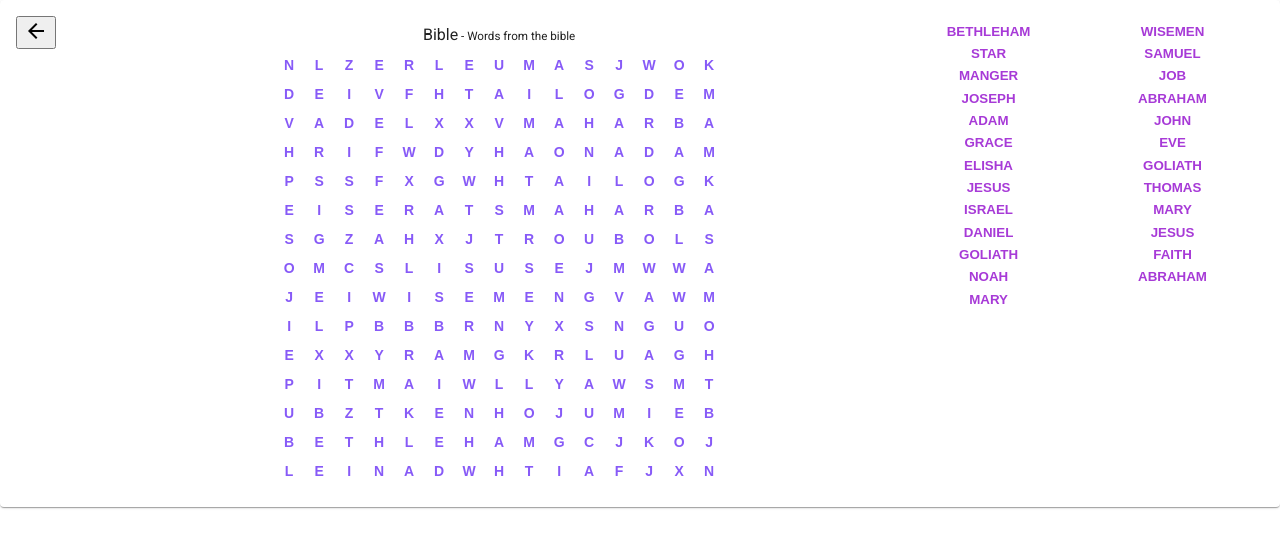
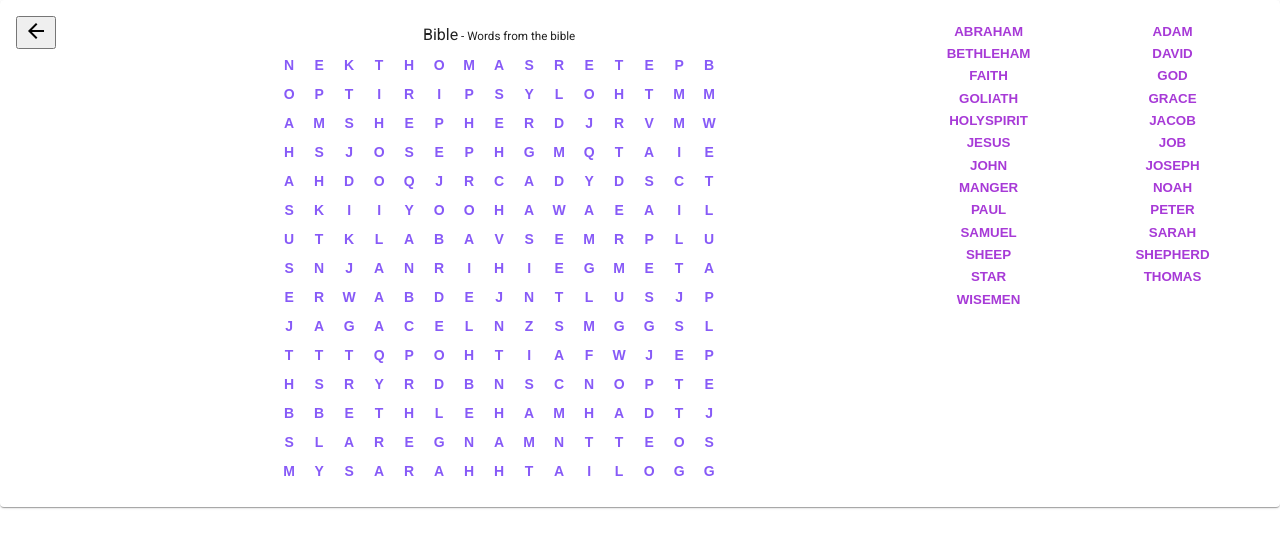
Before and after one commit to klmcwhirter/huntwords, an Angular app in the folder ui/: page / in a window 1280 px wide. Shown: the top 548 px of the page. Built offline with nearby package versions, Linux system fonts and the light colour scheme.

Commit message:
Update service with example with sorted solutions

```diff
--- a/ui/src/app/puzzleboard/puzzleboard.service.ts
+++ b/ui/src/app/puzzleboard/puzzleboard.service.ts
@@ -6,267 +6,50 @@ const puzzleboard: PuzzleBoard = {
     height: 15,
     width: 15,
     letters: [
-        ['N', 'L', 'Z', 'E', 'R', 'L', 'E', 'U', 'M', 'A', 'S', 'J', 'W', 'O', 'K'],
-        ['D', 'E', 'I', 'V', 'F', 'H', 'T', 'A', 'I', 'L', 'O', 'G', 'D', 'E', 'M'],
-        ['V', 'A', 'D', 'E', 'L', 'X', 'X', 'V', 'M', 'A', 'H', 'A', 'R', 'B', 'A'],
-        ['H', 'R', 'I', 'F', 'W', 'D', 'Y', 'H', 'A', 'O', 'N', 'A', 'D', 'A', 'M'],
-        ['P', 'S', 'S', 'F', 'X', 'G', 'W', 'H', 'T', 'A', 'I', 'L', 'O', 'G', 'K'],
-        ['E', 'I', 'S', 'E', 'R', 'A', 'T', 'S', 'M', 'A', 'H', 'A', 'R', 'B', 'A'],
-        ['S', 'G', 'Z', 'A', 'H', 'X', 'J', 'T', 'R', 'O', 'U', 'B', 'O', 'L', 'S'],
-        ['O', 'M', 'C', 'S', 'L', 'I', 'S', 'U', 'S', 'E', 'J', 'M', 'W', 'W', 'A'],
-        ['J', 'E', 'I', 'W', 'I', 'S', 'E', 'M', 'E', 'N', 'G', 'V', 'A', 'W', 'M'],
-        ['I', 'L', 'P', 'B', 'B', 'B', 'R', 'N', 'Y', 'X', 'S', 'N', 'G', 'U', 'O'],
-        ['E', 'X', 'X', 'Y', 'R', 'A', 'M', 'G', 'K', 'R', 'L', 'U', 'A', 'G', 'H'],
-        ['P', 'I', 'T', 'M', 'A', 'I', 'W', 'L', 'L', 'Y', 'A', 'W', 'S', 'M', 'T'],
-        ['U', 'B', 'Z', 'T', 'K', 'E', 'N', 'H', 'O', 'J', 'U', 'M', 'I', 'E', 'B'],
-        ['B', 'E', 'T', 'H', 'L', 'E', 'H', 'A', 'M', 'G', 'C', 'J', 'K', 'O', 'J'],
-        ['L', 'E', 'I', 'N', 'A', 'D', 'W', 'H', 'T', 'I', 'A', 'F', 'J', 'X', 'N']
+        ['N', 'E', 'K', 'T', 'H', 'O', 'M', 'A', 'S', 'R', 'E', 'T', 'E', 'P', 'B'],
+        ['O', 'P', 'T', 'I', 'R', 'I', 'P', 'S', 'Y', 'L', 'O', 'H', 'T', 'M', 'M'],
+        ['A', 'M', 'S', 'H', 'E', 'P', 'H', 'E', 'R', 'D', 'J', 'R', 'V', 'M', 'W'],
+        ['H', 'S', 'J', 'O', 'S', 'E', 'P', 'H', 'G', 'M', 'Q', 'T', 'A', 'I', 'E'],
+        ['A', 'H', 'D', 'O', 'Q', 'J', 'R', 'C', 'A', 'D', 'Y', 'D', 'S', 'C', 'T'],
+        ['S', 'K', 'I', 'I', 'Y', 'O', 'O', 'H', 'A', 'W', 'A', 'E', 'A', 'I', 'L'],
+        ['U', 'T', 'K', 'L', 'A', 'B', 'A', 'V', 'S', 'E', 'M', 'R', 'P', 'L', 'U'],
+        ['S', 'N', 'J', 'A', 'N', 'R', 'I', 'H', 'I', 'E', 'G', 'M', 'E', 'T', 'A'],
+        ['E', 'R', 'W', 'A', 'B', 'D', 'E', 'J', 'N', 'T', 'L', 'U', 'S', 'J', 'P'],
+        ['J', 'A', 'G', 'A', 'C', 'E', 'L', 'N', 'Z', 'S', 'M', 'G', 'G', 'S', 'L'],
+        ['T', 'T', 'T', 'Q', 'P', 'O', 'H', 'T', 'I', 'A', 'F', 'W', 'J', 'E', 'P'],
+        ['H', 'S', 'R', 'Y', 'R', 'D', 'B', 'N', 'S', 'C', 'N', 'O', 'P', 'T', 'E'],
+        ['B', 'B', 'E', 'T', 'H', 'L', 'E', 'H', 'A', 'M', 'H', 'A', 'D', 'T', 'J'],
+        ['S', 'L', 'A', 'R', 'E', 'G', 'N', 'A', 'M', 'N', 'T', 'T', 'E', 'O', 'S'],
+        ['M', 'Y', 'S', 'A', 'R', 'A', 'H', 'H', 'T', 'A', 'I', 'L', 'O', 'G', 'G']
     ],
     solutions: [
-        {
-            word: 'BETHLEHAM', placed: true, origin: { x: 9, y: 13 }, direction: 'E', points: [
-                { x: 0, y: 13 },
-                { x: 1, y: 13 },
-                { x: 2, y: 13 },
-                { x: 3, y: 13 },
-                { x: 4, y: 13 },
-                { x: 5, y: 13 },
-                { x: 6, y: 13 },
-                { x: 7, y: 13 },
-                { x: 8, y: 13 }
-            ]
-        },
-        {
-            word: 'WISEMEN', placed: true, origin: { x: 10, y: 8 }, direction: 'E', points: [
-                { x: 3, y: 8 },
-                { x: 4, y: 8 },
-                { x: 5, y: 8 },
-                { x: 6, y: 8 },
-                { x: 7, y: 8 },
-                { x: 8, y: 8 },
-                { x: 9, y: 8 }
-            ]
-        },
-        {
-            word: 'STAR', placed: true, origin: { x: 3, y: 5 }, direction: 'W', points: [
-                { x: 7, y: 5 },
-                { x: 6, y: 5 },
-                { x: 5, y: 5 },
-                { x: 4, y: 5 }
-            ]
-        },
-        {
-            word: 'SAMUEL', placed: true, origin: { x: 4, y: 0 }, direction: 'W', points: [
-                { x: 10, y: 0 },
-                { x: 9, y: 0 },
-                { x: 8, y: 0 },
-                { x: 7, y: 0 },
-                { x: 6, y: 0 },
-                { x: 5, y: 0 }
-            ]
-        },
-        {
-            word: 'MANGER', placed: true, origin: { x: 7, y: 5 }, direction: 'NW', points: [
-                { x: 13, y: 11 },
-                { x: 12, y: 10 },
-                { x: 11, y: 9 },
-                { x: 10, y: 8 },
-                { x: 9, y: 7 },
-                { x: 8, y: 6 }
-            ]
-        },
-        {
-            word: 'JOB', placed: true, origin: { x: 15, y: 11 }, direction: 'NE', points: [
-                { x: 12, y: 14 },
-                { x: 13, y: 13 },
-                { x: 14, y: 12 }
-            ]
-        },
-        {
-            word: 'JOSEPH', placed: true, origin: { x: 0, y: 2 }, direction: 'N', points: [
-                { x: 0, y: 8 },
-                { x: 0, y: 7 },
-                { x: 0, y: 6 },
-                { x: 0, y: 5 },
-                { x: 0, y: 4 },
-                { x: 0, y: 3 }
-            ]
-        },
-        {
-            word: 'ABRAHAM', placed: true, origin: { x: 7, y: 5 }, direction: 'W', points: [
-                { x: 14, y: 5 },
-                { x: 13, y: 5 },
-                { x: 12, y: 5 },
-                { x: 11, y: 5 },
-                { x: 10, y: 5 },
-                { x: 9, y: 5 },
-                { x: 8, y: 5 }
-            ]
-        },
-        {
-            word: 'ADAM', placed: true, origin: { x: 15, y: 3 }, direction: 'E', points: [
-                { x: 11, y: 3 },
-                { x: 12, y: 3 },
-                { x: 13, y: 3 },
-                { x: 14, y: 3 }
-            ]
-        },
-        {
-            word: 'JOHN', placed: true, origin: { x: 5, y: 12 }, direction: 'W', points: [
-                { x: 9, y: 12 },
-                { x: 8, y: 12 },
-                { x: 7, y: 12 },
-                { x: 6, y: 12 }
-            ]
-        },
-        {
-            word: 'GRACE', placed: true, origin: { x: 0, y: 9 }, direction: 'SW', points: [
-                { x: 5, y: 4 },
-                { x: 4, y: 5 },
-                { x: 3, y: 6 },
-                { x: 2, y: 7 },
-                { x: 1, y: 8 }
-            ]
-        },
-        {
-            word: 'EVE', placed: true, origin: { x: 3, y: -1 }, direction: 'N', points: [
-                { x: 3, y: 2 },
-                { x: 3, y: 1 },
-                { x: 3, y: 0 }
-            ]
-        },
-        {
-            word: 'ELISHA', placed: true, origin: { x: 6, y: 4 }, direction: 'NE', points: [
-                { x: 0, y: 10 },
-                { x: 1, y: 9 },
-                { x: 2, y: 8 },
-                { x: 3, y: 7 },
-                { x: 4, y: 6 },
-                { x: 5, y: 5 }
-            ]
-        },
-        {
-            word: 'GOLIATH', placed: true, origin: { x: 6, y: 4 }, direction: 'W', points: [
-                { x: 13, y: 4 },
-                { x: 12, y: 4 },
-                { x: 11, y: 4 },
-                { x: 10, y: 4 },
-                { x: 9, y: 4 },
-                { x: 8, y: 4 },
-                { x: 7, y: 4 }
-            ]
-        },
-        {
-            word: 'JESUS', placed: true, origin: { x: 9, y: 8 }, direction: 'NW', points: [
-                { x: 14, y: 13 },
-                { x: 13, y: 12 },
-                { x: 12, y: 11 },
-                { x: 11, y: 10 },
-                { x: 10, y: 9 }
-            ]
-        },
-        {
-            word: 'THOMAS', placed: true, origin: { x: 14, y: 5 }, direction: 'N', points: [
-                { x: 14, y: 11 },
-                { x: 14, y: 10 },
-                { x: 14, y: 9 },
-                { x: 14, y: 8 },
-                { x: 14, y: 7 },
-                { x: 14, y: 6 }
-            ]
-        },
-        {
-            word: 'ISRAEL', placed: true, origin: { x: 1, y: -1 }, direction: 'N', points: [
-                { x: 1, y: 5 },
-                { x: 1, y: 4 },
-                { x: 1, y: 3 },
-                { x: 1, y: 2 },
-                { x: 1, y: 1 },
-                { x: 1, y: 0 }
-            ]
-        },
-        {
-            word: 'MARY', placed: true, origin: { x: 7, y: 8 }, direction: 'NW', points: [
-                { x: 11, y: 12 },
-                { x: 10, y: 11 },
-                { x: 9, y: 10 },
-                { x: 8, y: 9 }
-            ]
-        },
-        {
-            word: 'DANIEL', placed: true, origin: { x: -1, y: 14 }, direction: 'W', points: [
-                { x: 5, y: 14 },
-                { x: 4, y: 14 },
-                { x: 3, y: 14 },
-                { x: 2, y: 14 },
-                { x: 1, y: 14 },
-                { x: 0, y: 14 }
-            ]
-        },
-        {
-            word: 'JESUS', placed: true, origin: { x: 5, y: 7 }, direction: 'W', points: [
-                { x: 10, y: 7 },
-                { x: 9, y: 7 },
-                { x: 8, y: 7 },
-                { x: 7, y: 7 },
-                { x: 6, y: 7 }
-            ]
-        },
-        {
-            word: 'GOLIATH', placed: true, origin: { x: 4, y: 1 }, direction: 'W', points: [
-                { x: 11, y: 1 },
-                { x: 10, y: 1 },
-                { x: 9, y: 1 },
-                { x: 8, y: 1 },
-                { x: 7, y: 1 },
-                { x: 6, y: 1 },
-                { x: 5, y: 1 }
-            ]
-        },
-        {
-            word: 'FAITH', placed: true, origin: { x: 6, y: 14 }, direction: 'W', points: [
-                { x: 11, y: 14 },
-                { x: 10, y: 14 },
-                { x: 9, y: 14 },
-                { x: 8, y: 14 },
-                { x: 7, y: 14 }
-            ]
-        },
-        {
-            word: 'NOAH', placed: true, origin: { x: 6, y: 3 }, direction: 'W', points: [
-                { x: 10, y: 3 },
-                { x: 9, y: 3 },
-                { x: 8, y: 3 },
-                { x: 7, y: 3 }
-            ]
-        },
-        {
-            word: 'ABRAHAM', placed: true, origin: { x: 7, y: 2 }, direction: 'W', points: [
-                { x: 14, y: 2 },
-                { x: 13, y: 2 },
-                { x: 12, y: 2 },
-                { x: 11, y: 2 },
-                { x: 10, y: 2 },
-                { x: 9, y: 2 },
-                { x: 8, y: 2 }
-            ]
-        },
-        {
-            word: 'MARY', placed: true, origin: { x: 2, y: 10 }, direction: 'W', points: [
-                { x: 6, y: 10 },
-                { x: 5, y: 10 },
-                { x: 4, y: 10 },
-                { x: 3, y: 10 }
-            ]
-        }
+        { word: 'ABRAHAM', placed: true, origin: { 'x': 10, 'y': 2 }, direction: 'NE', points: [{ 'x': 3, 'y': 9 }, { 'x': 4, 'y': 8 }, { 'x': 5, 'y': 7 }, { 'x': 6, 'y': 6 }, { 'x': 7, 'y': 5 }, { 'x': 8, 'y': 4 }, { 'x': 9, 'y': 3 }] },
+        { word: 'ADAM', placed: true, origin: { 'x': 14, 'y': 1 }, direction: 'NE', points: [{ 'x': 10, 'y': 5 }, { 'x': 11, 'y': 4 }, { 'x': 12, 'y': 3 }, { 'x': 13, 'y': 2 }] },
+        { word: 'BETHLEHAM', placed: true, origin: { 'x': 10, 'y': 12 }, direction: 'E', points: [{ 'x': 1, 'y': 12 }, { 'x': 2, 'y': 12 }, { 'x': 3, 'y': 12 }, { 'x': 4, 'y': 12 }, { 'x': 5, 'y': 12 }, { 'x': 6, 'y': 12 }, { 'x': 7, 'y': 12 }, { 'x': 8, 'y': 12 }, { 'x': 9, 'y': 12 }] },
+        { word: 'DAVID', placed: true, origin: { 'x': 4, 'y': 9 }, direction: 'SW', points: [{ 'x': 9, 'y': 4 }, { 'x': 8, 'y': 5 }, { 'x': 7, 'y': 6 }, { 'x': 6, 'y': 7 }, { 'x': 5, 'y': 8 }] },
+        { word: 'FAITH', placed: true, origin: { 'x': 5, 'y': 10 }, direction: 'W', points: [{ 'x': 10, 'y': 10 }, { 'x': 9, 'y': 10 }, { 'x': 8, 'y': 10 }, { 'x': 7, 'y': 10 }, { 'x': 6, 'y': 10 }] },
+        { word: 'GOD', placed: true, origin: { 'x': 11, 'y': 11 }, direction: 'NW', points: [{ 'x': 14, 'y': 14 }, { 'x': 13, 'y': 13 }, { 'x': 12, 'y': 12 }] },
+        { word: 'GOLIATH', placed: true, origin: { 'x': 6, 'y': 14 }, direction: 'W', points: [{ 'x': 13, 'y': 14 }, { 'x': 12, 'y': 14 }, { 'x': 11, 'y': 14 }, { 'x': 10, 'y': 14 }, { 'x': 9, 'y': 14 }, { 'x': 8, 'y': 14 }, { 'x': 7, 'y': 14 }] },
+        { word: 'GRACE', placed: true, origin: { 'x': 15, 'y': 2 }, direction: 'NE', points: [{ 'x': 10, 'y': 7 }, { 'x': 11, 'y': 6 }, { 'x': 12, 'y': 5 }, { 'x': 13, 'y': 4 }, { 'x': 14, 'y': 3 }] },
+        { word: 'HOLYSPIRIT', placed: true, origin: { 'x': 1, 'y': 1 }, direction: 'W', points: [{ 'x': 11, 'y': 1 }, { 'x': 10, 'y': 1 }, { 'x': 9, 'y': 1 }, { 'x': 8, 'y': 1 }, { 'x': 7, 'y': 1 }, { 'x': 6, 'y': 1 }, { 'x': 5, 'y': 1 }, { 'x': 4, 'y': 1 }, { 'x': 3, 'y': 1 }, { 'x': 2, 'y': 1 }] },
+        { word: 'JACOB', placed: true, origin: { 'x': 7, 'y': 12 }, direction: 'SE', points: [{ 'x': 2, 'y': 7 }, { 'x': 3, 'y': 8 }, { 'x': 4, 'y': 9 }, { 'x': 5, 'y': 10 }, { 'x': 6, 'y': 11 }] },
+        { word: 'JESUS', placed: true, origin: { 'x': 0, 'y': 4 }, direction: 'N', points: [{ 'x': 0, 'y': 9 }, { 'x': 0, 'y': 8 }, { 'x': 0, 'y': 7 }, { 'x': 0, 'y': 6 }, { 'x': 0, 'y': 5 }] },
+        { word: 'JOB', placed: true, origin: { 'x': 5, 'y': 7 }, direction: 'S', points: [{ 'x': 5, 'y': 4 }, { 'x': 5, 'y': 5 }, { 'x': 5, 'y': 6 }] },
+        { word: 'JOHN', placed: true, origin: { 'x': 8, 'y': 14 }, direction: 'SW', points: [{ 'x': 12, 'y': 10 }, { 'x': 11, 'y': 11 }, { 'x': 10, 'y': 12 }, { 'x': 9, 'y': 13 }] },
+        { word: 'JOSEPH', placed: true, origin: { 'x': 8, 'y': 3 }, direction: 'E', points: [{ 'x': 2, 'y': 3 }, { 'x': 3, 'y': 3 }, { 'x': 4, 'y': 3 }, { 'x': 5, 'y': 3 }, { 'x': 6, 'y': 3 }, { 'x': 7, 'y': 3 }] },
+        { word: 'MANGER', placed: true, origin: { 'x': 2, 'y': 13 }, direction: 'W', points: [{ 'x': 8, 'y': 13 }, { 'x': 7, 'y': 13 }, { 'x': 6, 'y': 13 }, { 'x': 5, 'y': 13 }, { 'x': 4, 'y': 13 }, { 'x': 3, 'y': 13 }] },
+        { word: 'NOAH', placed: true, origin: { 'x': 0, 'y': 4 }, direction: 'S', points: [{ 'x': 0, 'y': 0 }, { 'x': 0, 'y': 1 }, { 'x': 0, 'y': 2 }, { 'x': 0, 'y': 3 }] },
+        { word: 'PAUL', placed: true, origin: { 'x': 14, 'y': 4 }, direction: 'N', points: [{ 'x': 14, 'y': 8 }, { 'x': 14, 'y': 7 }, { 'x': 14, 'y': 6 }, { 'x': 14, 'y': 5 }] },
+        { word: 'PETER', placed: true, origin: { 'x': 8, 'y': 0 }, direction: 'W', points: [{ 'x': 13, 'y': 0 }, { 'x': 12, 'y': 0 }, { 'x': 11, 'y': 0 }, { 'x': 10, 'y': 0 }, { 'x': 9, 'y': 0 }] },
+        { word: 'SAMUEL', placed: true, origin: { 'x': 14, 'y': 5 }, direction: 'NE', points: [{ 'x': 8, 'y': 11 }, { 'x': 9, 'y': 10 }, { 'x': 10, 'y': 9 }, { 'x': 11, 'y': 8 }, { 'x': 12, 'y': 7 }, { 'x': 13, 'y': 6 }] },
+        { word: 'SARAH', placed: true, origin: { 'x': 7, 'y': 14 }, direction: 'E', points: [{ 'x': 2, 'y': 14 }, { 'x': 3, 'y': 14 }, { 'x': 4, 'y': 14 }, { 'x': 5, 'y': 14 }, { 'x': 6, 'y': 14 }] },
+        { word: 'SHEEP', placed: true, origin: { 'x': 3, 'y': 11 }, direction: 'SW', points: [{ 'x': 8, 'y': 6 }, { 'x': 7, 'y': 7 }, { 'x': 6, 'y': 8 }, { 'x': 5, 'y': 9 }, { 'x': 4, 'y': 10 }] },
+        { word: 'SHEPHERD', placed: true, origin: { 'x': 10, 'y': 2 }, direction: 'E', points: [{ 'x': 2, 'y': 2 }, { 'x': 3, 'y': 2 }, { 'x': 4, 'y': 2 }, { 'x': 5, 'y': 2 }, { 'x': 6, 'y': 2 }, { 'x': 7, 'y': 2 }, { 'x': 8, 'y': 2 }, { 'x': 9, 'y': 2 }] },
+        { word: 'STAR', placed: true, origin: { 'x': 1, 'y': 7 }, direction: 'N', points: [{ 'x': 1, 'y': 11 }, { 'x': 1, 'y': 10 }, { 'x': 1, 'y': 9 }, { 'x': 1, 'y': 8 }] },
+        { word: 'THOMAS', placed: true, origin: { 'x': 9, 'y': 0 }, direction: 'E', points: [{ 'x': 3, 'y': 0 }, { 'x': 4, 'y': 0 }, { 'x': 5, 'y': 0 }, { 'x': 6, 'y': 0 }, { 'x': 7, 'y': 0 }, { 'x': 8, 'y': 0 }] },
+        { word: 'WISEMEN', placed: true, origin: { 'x': 7, 'y': 9 }, direction: 'SW', points: [{ 'x': 14, 'y': 2 }, { 'x': 13, 'y': 3 }, { 'x': 12, 'y': 4 }, { 'x': 11, 'y': 5 }, { 'x': 10, 'y': 6 }, { 'x': 9, 'y': 7 }, { 'x': 8, 'y': 8 }] }
     ],
-    puzzle: {
-        name: 'Bible',
-        description: 'Words from the bible',
-        words: [
-            'ABRAHAM', 'ADAM', 'BETHLEHAM', 'DANIEL', 'DAVID', 'ELIJAH', 'ELISHA', 'EVE', 'FAITH', 'GOD', 'GOLIATH', 'GRACE', 'HEALING', 'HOLYSPIRIT', 'ISRAEL', 'JACOB', 'JESUS', 'JOB', 'JOHN', 'JOSEPH', 'MANGER', 'MARY', 'NOAH', 'PAUL', 'PETER', 'SAMUEL', 'SARAH', 'SHEEP', 'SHEPHERD', 'STAR', 'THOMAS', 'WISEMEN'
-        ]
-    },
+    puzzle: { name: 'Bible', description: 'Words from the bible', words: ['ABRAHAM', 'ADAM', 'BETHLEHAM', 'DANIEL', 'DAVID', 'ELIJAH', 'ELISHA', 'EVE', 'FAITH', 'GOD', 'GOLIATH', 'GRACE', 'HEALING', 'HOLYSPIRIT', 'ISRAEL', 'JACOB', 'JESUS', 'JOB', 'JOHN', 'JOSEPH', 'MANGER', 'MARY', 'NOAH', 'PAUL', 'PETER', 'SAMUEL', 'SARAH', 'SHEEP', 'SHEPHERD', 'STAR', 'THOMAS', 'WISEMEN'] },
     displayedWordSolutions: [] as WordSolution[],
     wordListCols: 0,
     wordsPlacedCount: 0,
@@ -274,9 +57,8 @@ const puzzleboard: PuzzleBoard = {
     wordsSelectedCount: 0
 };
 
-
 @Injectable({
-  providedIn: 'root'
+    providedIn: 'root'
 })
 export class PuzzleBoardService {
     getPuzzleBoard(name: string): Observable<PuzzleBoard> {
```
